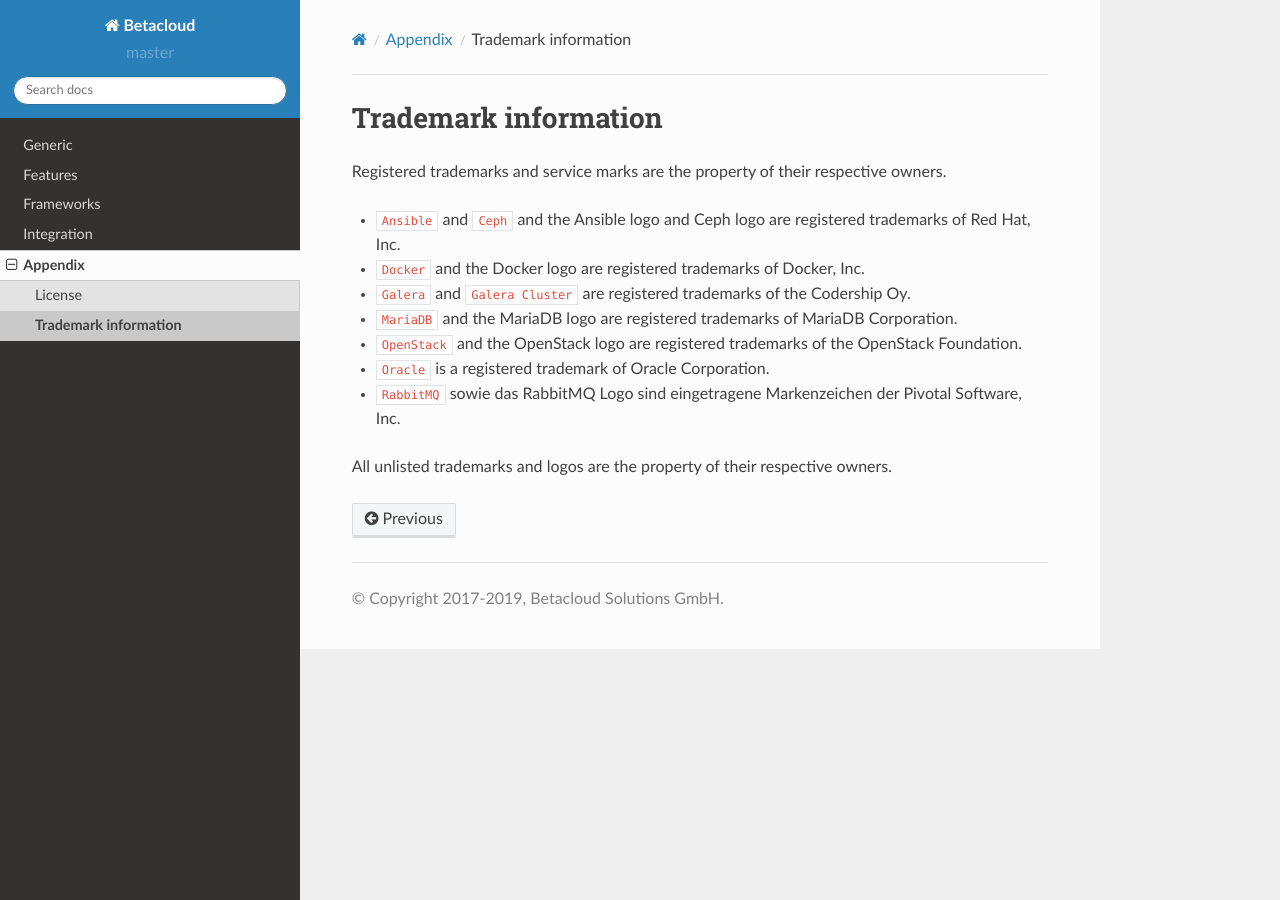
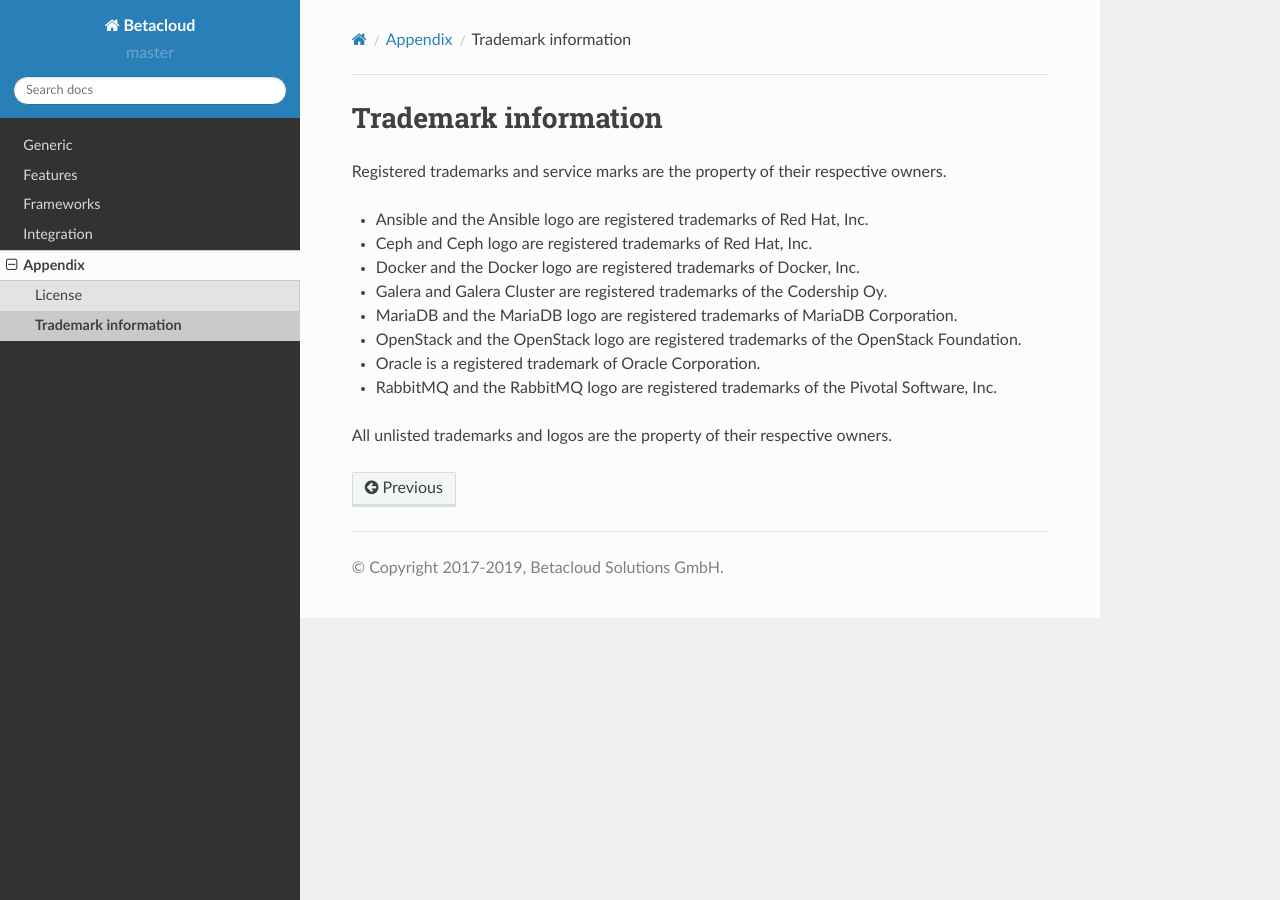
Before and after one commit to betacloud/documentation, a Sphinx documentation site: the page built from source/appendix/trademark-information.rst, in a window 1280 px wide. Built offline with Sphinx 7.4.7 and the Read the Docs theme 2.0.0, drawn with Linux system fonts in a browser that asks for light colours.

Commit message:
Improve trademark information

```diff
--- a/source/appendix/trademark-information.rst
+++ b/source/appendix/trademark-information.rst
@@ -4,12 +4,13 @@
 
 Registered trademarks and service marks are the property of their respective owners.
 
-* ``Ansible`` and ``Ceph`` and the Ansible logo and Ceph logo are registered trademarks of Red Hat, Inc.
-* ``Docker`` and the Docker logo are registered trademarks of Docker, Inc.
-* ``Galera`` and ``Galera Cluster`` are registered trademarks of the Codership Oy.
-* ``MariaDB`` and the MariaDB logo are registered trademarks of MariaDB Corporation.
-* ``OpenStack`` and the OpenStack logo are registered trademarks of the OpenStack Foundation.
-* ``Oracle`` is a registered trademark of Oracle Corporation.
-* ``RabbitMQ`` sowie das RabbitMQ Logo sind eingetragene Markenzeichen der Pivotal Software, Inc.
+* Ansible and the Ansible logo are registered trademarks of Red Hat, Inc.
+* Ceph and Ceph logo are registered trademarks of Red Hat, Inc.
+* Docker and the Docker logo are registered trademarks of Docker, Inc.
+* Galera and Galera Cluster are registered trademarks of the Codership Oy.
+* MariaDB and the MariaDB logo are registered trademarks of MariaDB Corporation.
+* OpenStack and the OpenStack logo are registered trademarks of the OpenStack Foundation.
+* Oracle is a registered trademark of Oracle Corporation.
+* RabbitMQ and the RabbitMQ logo are registered trademarks of the Pivotal Software, Inc.
 
 All unlisted trademarks and logos are the property of their respective owners.
```
